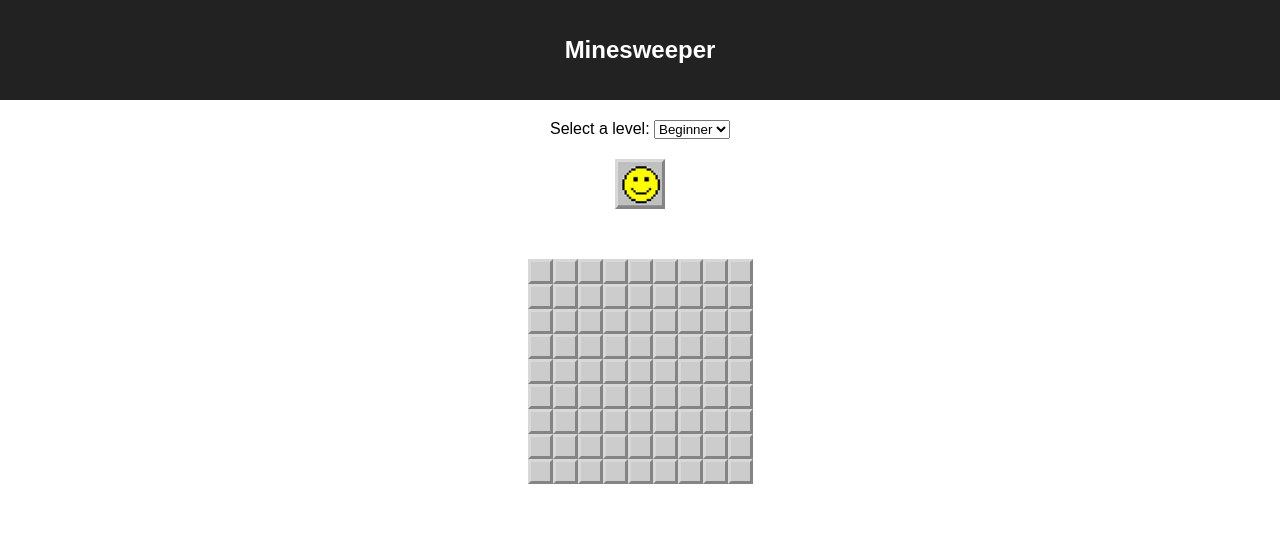
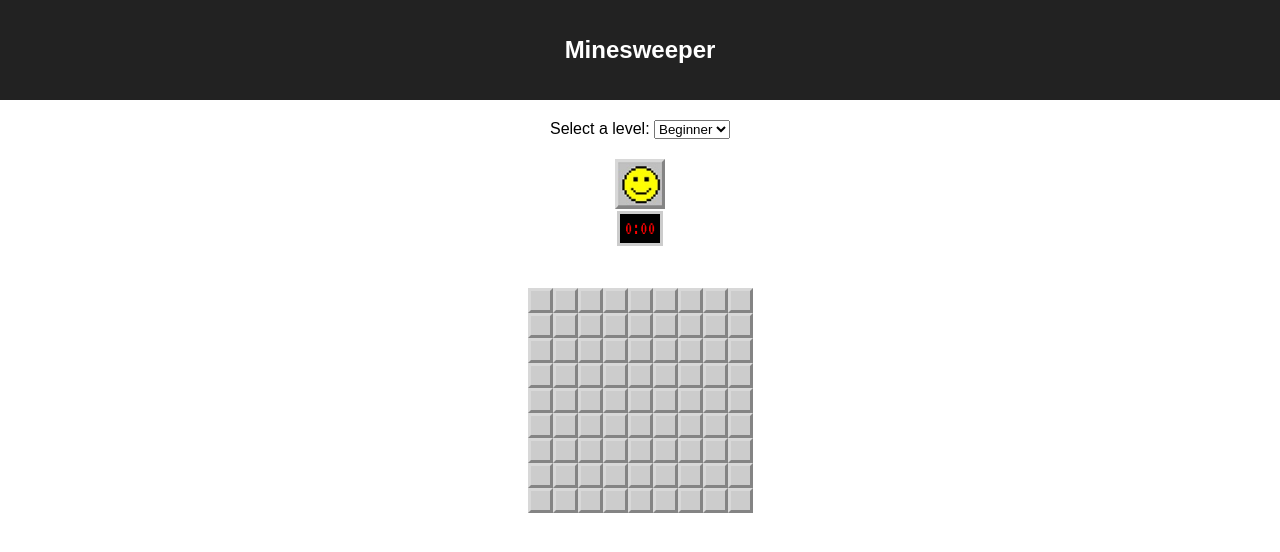
Before and after one commit to groundberry/react-minesweeper, a React (Create React App) app: page / in a window 1280 px wide. Shown: the top 552 px of the page. Built offline with nearby package versions, Linux system fonts and the light colour scheme.

Commit message:
Add timer

```diff
--- a/public/index.html
+++ b/public/index.html
@@ -10,6 +10,7 @@
     -->
     <link rel="manifest" href="%PUBLIC_URL%/manifest.json">
     <link rel="shortcut icon" href="%PUBLIC_URL%/favicon.ico">
+    <link href="https://fonts.googleapis.com/css?family=VT323" rel="stylesheet">
     <!--
       Notice the use of %PUBLIC_URL% in the tags above.
       It will be replaced with the URL of the `public` folder during the build.
--- a/src/App.jsx
+++ b/src/App.jsx
@@ -1,6 +1,7 @@
 import React, { Component } from 'react';
 import LevelOptions from './LevelOptions';
 import Face from './Face';
+import Timer from './Timer';
 import Grid from './Grid';
 import { cloneGrid } from './utils/array';
 import { startGame, getPressedGrid, getGrid } from './utils/grid';
@@ -21,6 +22,8 @@ class App extends Component {
       grid,
       pressedGrid,
       gameOver: false,
+      startTime: null,
+      endTime: null,
     };
 
     this.handleChangeSelectLevel = this.handleChangeSelectLevel.bind(this);
@@ -39,8 +42,16 @@ class App extends Component {
       const newPressedGrid = cloneGrid(prevState.pressedGrid);
       newPressedGrid[row][col] = true;
 
+      let start;
+      if (prevState.startTime === null) {
+        start = Date.now();
+      } else {
+        start = prevState.startTime;
+      }
+
       return {
         pressedGrid: newPressedGrid,
+        startTime: start,
       };
     });
   }
@@ -48,6 +59,7 @@ class App extends Component {
   handleClickGameOver() {
     this.setState({
       gameOver: true,
+      endTime: Date.now(),
     });
   }
 
@@ -59,6 +71,8 @@ class App extends Component {
         grid: getGrid(level, mines),
         pressedGrid: getPressedGrid(level),
         gameOver: false,
+        startTime: null,
+        endTime: null,
       };
     });
   }
@@ -69,6 +83,8 @@ class App extends Component {
       gameOver,
       level,
       pressedGrid,
+      startTime,
+      endTime,
     } = this.state;
 
     return (
@@ -84,6 +100,10 @@ class App extends Component {
           gameOver={gameOver}
           onClick={this.handleClickRestartGame}
         />
+        <Timer
+          startTime={startTime}
+          endTime={endTime}
+        />
         <Grid
           level={level}
           gameOver={gameOver}
--- /dev/null
+++ b/src/Time.css
@@ -0,0 +1,8 @@
+.Time {
+  background-color: #000;
+  border: solid #ccc;
+  font-family: 'VT323', monospace;
+  font-size: 1.2em;
+  color: #f00;
+  padding: 5px;
+}
--- /dev/null
+++ b/src/Time.jsx
@@ -0,0 +1,21 @@
+import React from 'react';
+import PropTypes from 'prop-types';
+import leftPad from './utils/leftpad';
+import './Time.css';
+
+function Time(props) {
+  const minutes = Math.floor(props.time / 60);
+  const seconds = leftPad(props.time % 60);
+
+  return (
+    <span className="Time">
+      {minutes}:{seconds}
+    </span>
+  );
+}
+
+Time.propTypes = {
+  time: PropTypes.number.isRequired,
+};
+
+export default Time;
--- /dev/null
+++ b/src/Timer.css
@@ -0,0 +1,3 @@
+.Timer {
+  margin: 10px;
+}
--- /dev/null
+++ b/src/Timer.jsx
@@ -0,0 +1,46 @@
+import React, { Component } from 'react';
+import PropTypes from 'prop-types';
+import Time from './Time';
+import './Timer.css';
+
+class Timer extends Component {
+  componentDidMount() {
+    setInterval(() => {
+      this.forceUpdate();
+    }, 1000);
+  }
+
+  render() {
+    const { startTime, endTime } = this.props;
+    const currentTime = Date.now();
+    let time = 0;
+
+    if (startTime !== null) {
+      time = Math.round((currentTime - startTime) / 1000);
+    }
+
+    if (endTime !== null) {
+      time = Math.round((endTime - startTime) / 1000);
+    }
+
+    return (
+      <div className="Timer">
+        <Time time={time} />
+      </div>
+    );
+  }
+}
+
+Timer.propTypes = {
+  startTime: PropTypes.number,
+  endTime: PropTypes.number,
+
+};
+
+Timer.defaultProps = {
+  startTime: null,
+  endTime: PropTypes.number,
+
+};
+
+export default Timer;
--- /dev/null
+++ b/src/utils/leftpad.js
@@ -0,0 +1,7 @@
+export default function leftPad(number) {
+  if (number < 10) {
+    return `0${number}`;
+  }
+
+  return String(number);
+}
```
Also changed, not shown: 2 other files (tests, documents, lock files or other folders).
